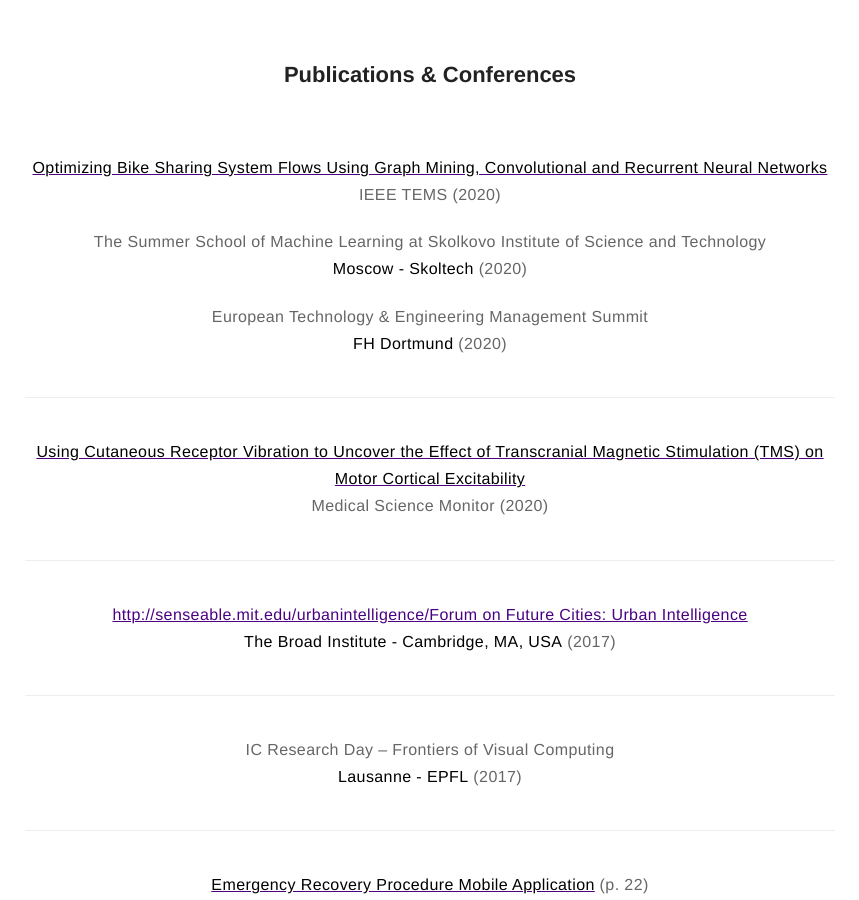
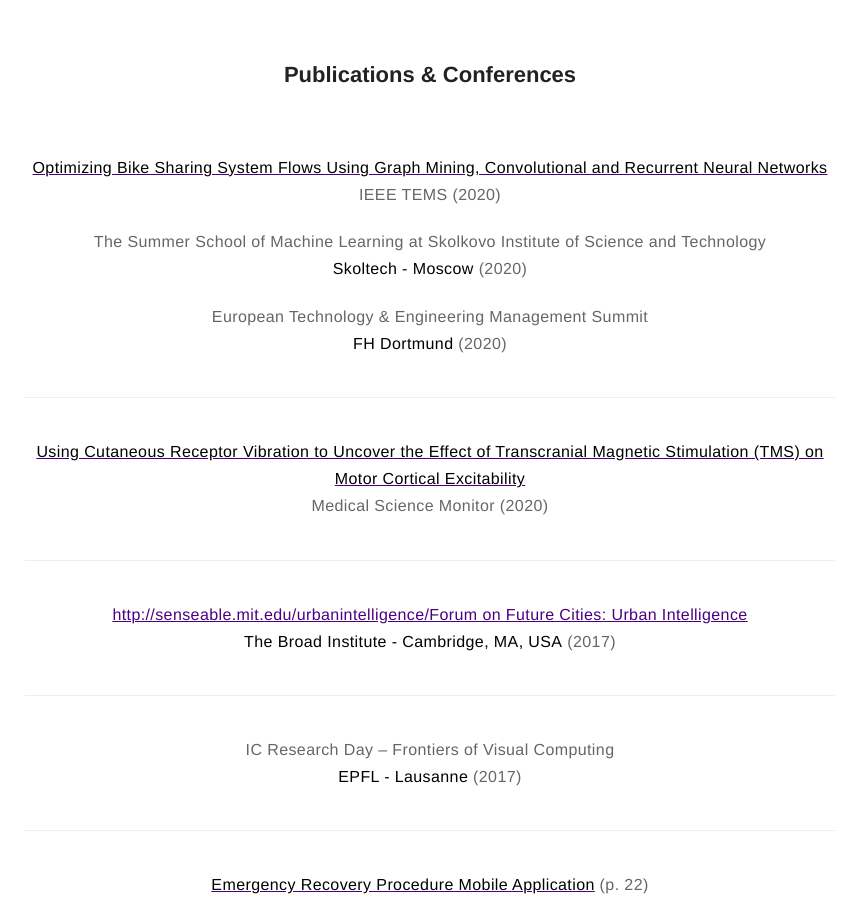
Before and after one commit to dljubenk/dljubenk.github.io, a Jekyll site: the page built from about.md, in a window 1280 px wide and 900 px high, scrolled down 778 px. Shown: the whole window, without its empty margins (210-1069 px from the left). Built offline with Jekyll 4.4.1, drawn with Linux system fonts in a browser that asks for light colours.

Commit message:
Update about.md

```diff
--- a/about.md
+++ b/about.md
@@ -12,14 +12,14 @@ layout: page
 <h2 align="center">Publications & Conferences</h2>
 <br>
 <p align="center"><a href="https://ieeexplore.ieee.org/abstract/document/9111707"><strong>Optimizing Bike Sharing System Flows Using Graph Mining, Convolutional and Recurrent Neural Networks</strong></a><br/> IEEE TEMS (2020)</p>
-<p align="center">The Summer School of Machine Learning at Skolkovo Institute of Science and Technology <br /> <strong>Moscow - Skoltech</strong> (2020)</p>
+<p align="center">The Summer School of Machine Learning at Skolkovo Institute of Science and Technology <br /> <strong>Skoltech - Moscow</strong> (2020)</p>
 <p align="center">European Technology & Engineering Management Summit<br /><strong>FH Dortmund</strong> (2020)</p>
 ---
 <p align="center"><a href="https://www.medscimonit.com/abstract/index/idArt/923166"><strong>Using Cutaneous Receptor Vibration to Uncover the Effect of Transcranial Magnetic Stimulation (TMS) on Motor Cortical Excitability</strong></a><br />Medical Science Monitor (2020)</p>
 ---
 <p align="center"><a href="https://ieeexplore.ieee.org/abstract/document/9111707">http://senseable.mit.edu/urbanintelligence/Forum on Future Cities: Urban Intelligence</a><br /><strong>The Broad Institute - Cambridge, MA, USA</strong> (2017)</p>
 ---
-<p align="center">IC Research Day – Frontiers of Visual Computing<br /><strong>Lausanne - EPFL</strong> (2017)</p>
+<p align="center">IC Research Day – Frontiers of Visual Computing<br /><strong>EPFL - Lausanne</strong> (2017)</p>
 ---
 <p align="center"><a href="http://marjan.fesb.hr/SoftCOM/2016/files/apk/final_program_2016.pdf"><strong>Emergency Recovery Procedure Mobile Application</strong></a> (p. 22)<br /> IEEE SoftCOM, <strong>Croatia</strong> (2016)</p>
 
```
